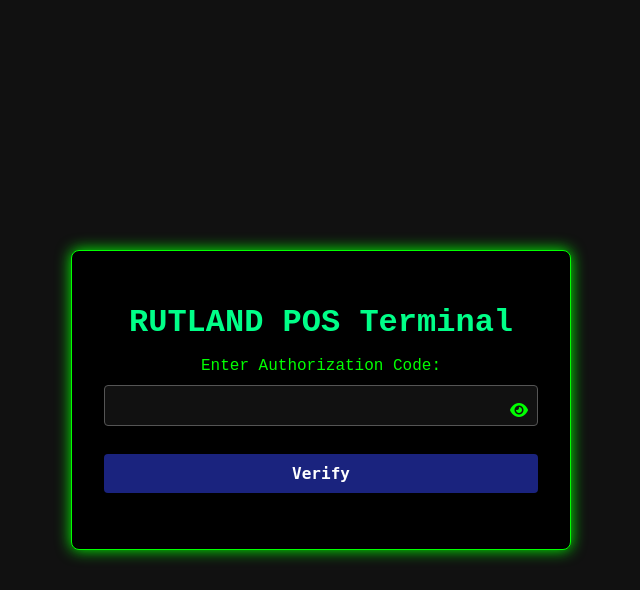
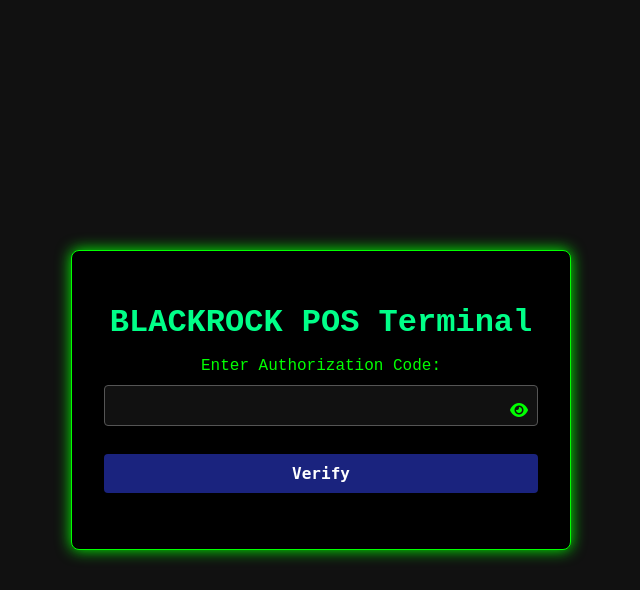
Before and after one commit to nbkeuro/vishnu, a Flask app: template templates/auth.html in a window 1280 px wide. Shown: the top 590 px of the page, without its empty margins (319-959 px from the left). Run offline with Flask 3, Linux system fonts and the light colour scheme; the template is opened without the code that fills it, so the values that code supplies are empty.

Commit message:
Update base.html

```diff
--- a/templates/base.html
+++ b/templates/base.html
@@ -2,7 +2,7 @@
 <html lang="en">
 <head>
     <meta charset="UTF-8">
-    <title>RUTLAND POS</title>
+    <title>BLACKROCK POS</title>
     <link rel="manifest" href="{{ url_for('static', filename='manifest.json') }}">
     <meta name="theme-color" content="#1a237e">
     <meta name="viewport" content="width=device-width, initial-scale=1.0, maximum-scale=1.0, user-scalable=no">
@@ -11,7 +11,7 @@
 </head>
 <body>
     <div class="container">
-        <h1>RUTLAND POS Terminal</h1>
+        <h1>BLACKROCK POS Terminal</h1>
 
         {% with messages = get_flashed_messages() %}
           {% if messages %}
```
